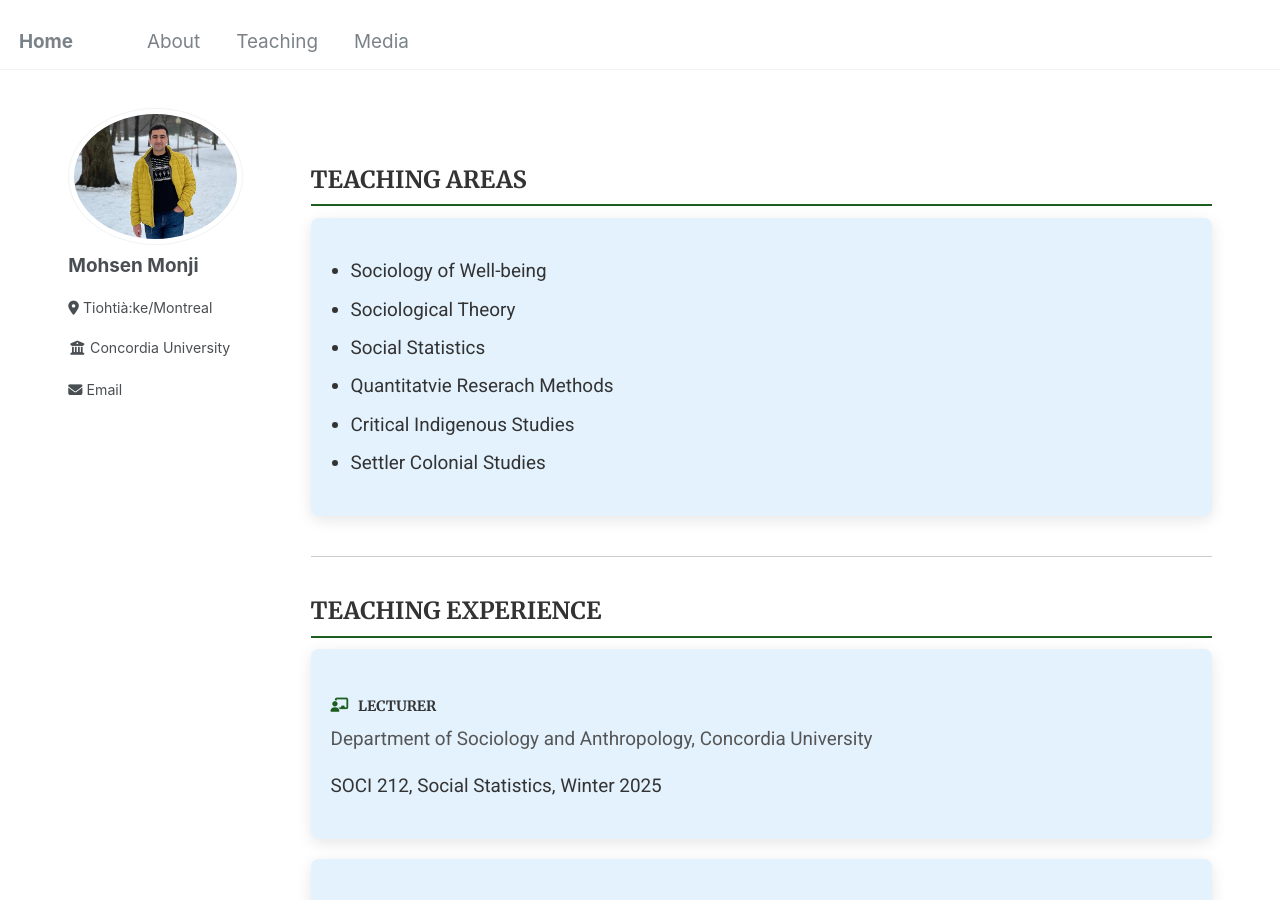
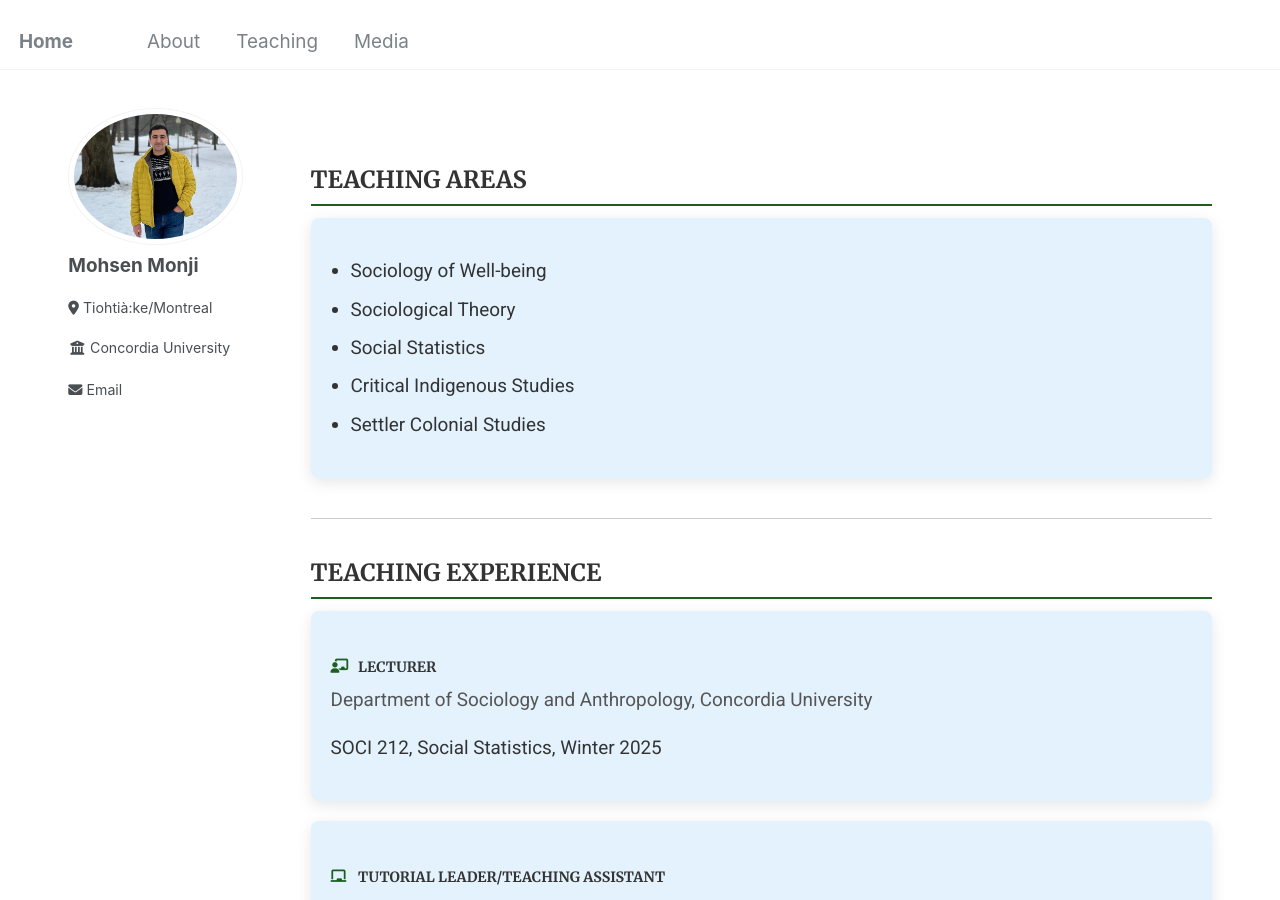
Before and after one commit to Mohsnmonji/mohsnmonji.github.io, a Jekyll site: the page built from _pages/teaching.md, in a window 1280 px wide and 900 px high. Built offline with Jekyll 4.4.1, drawn with Linux system fonts in a browser that asks for light colours.

Commit message:
Update teaching.md

```diff
--- a/_pages/teaching.md
+++ b/_pages/teaching.md
@@ -68,7 +68,6 @@ author_profile: true
       <li>Sociology of Well-being</li>
       <li>Sociological Theory</li>
       <li>Social Statistics</li>
-      <li>Quantitatvie Reserach Methods</li>
       <li>Critical Indigenous Studies</li>
       <li>Settler Colonial Studies</li>
     </ul>
```
